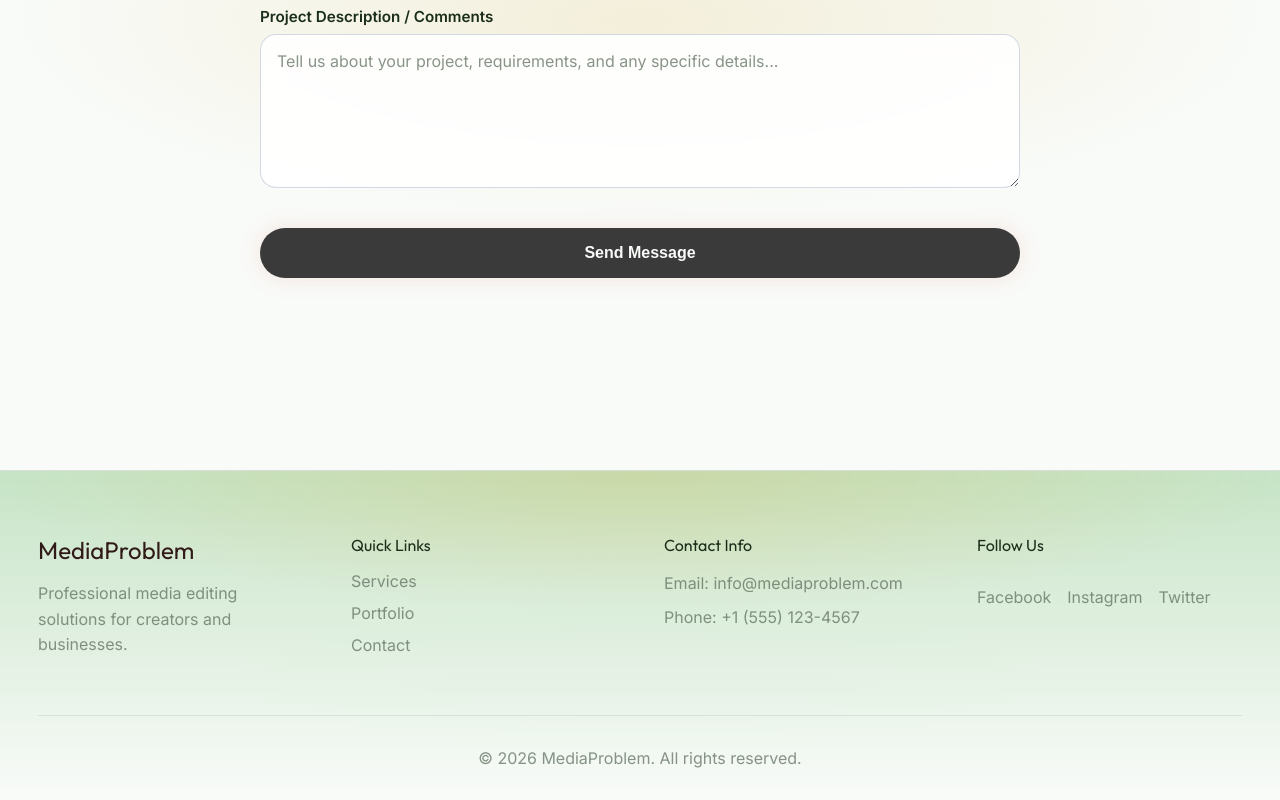
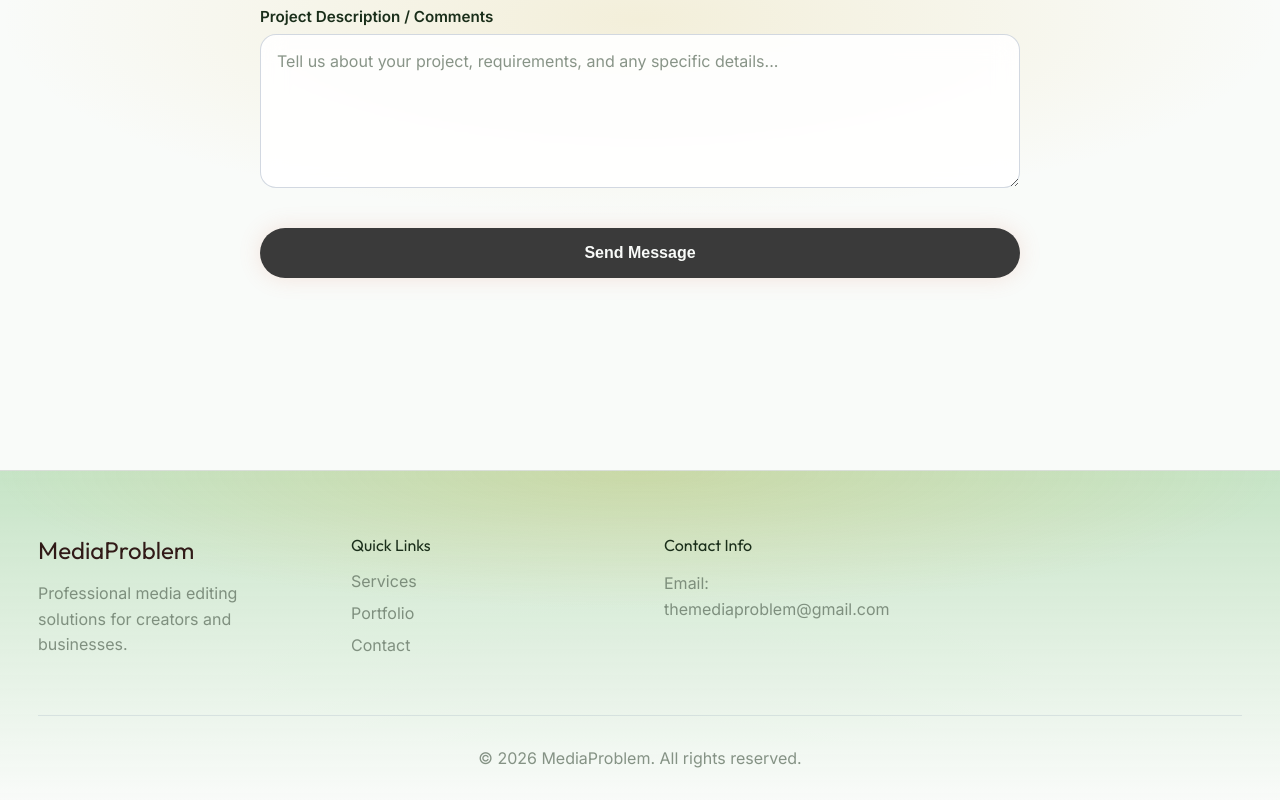
Before and after one commit to Selva07SA/MediaProblem_Website, a React (Vite) app: page /contact in a window 1280 px wide. Shown: the part 645-1445 px from the top of the page. Built offline with nearby package versions, Linux system fonts and the light colour scheme.

Commit message:
Contact updates

```diff
--- a/src/components/Footer.tsx
+++ b/src/components/Footer.tsx
@@ -31,23 +31,11 @@ export const Footer = () => {
 
           <div className="footer-section">
             <h4>Contact Info</h4>
-            <p>Email: info@mediaproblem.com</p>
-            <p>Phone: +1 (555) 123-4567</p>
+            <p>Email: themediaproblem@gmail.com</p>
           </div>
 
           <div className="footer-section">
-            <h4>Follow Us</h4>
-            <div className="social-links">
-              <a href="https://facebook.com" aria-label="Facebook">
-                Facebook
-              </a>
-              <a href="https://instagram.com" aria-label="Instagram">
-                Instagram
-              </a>
-              <a href="https://x.com" aria-label="Twitter">
-                Twitter
-              </a>
-            </div>
+
           </div>
         </div>
 
```
